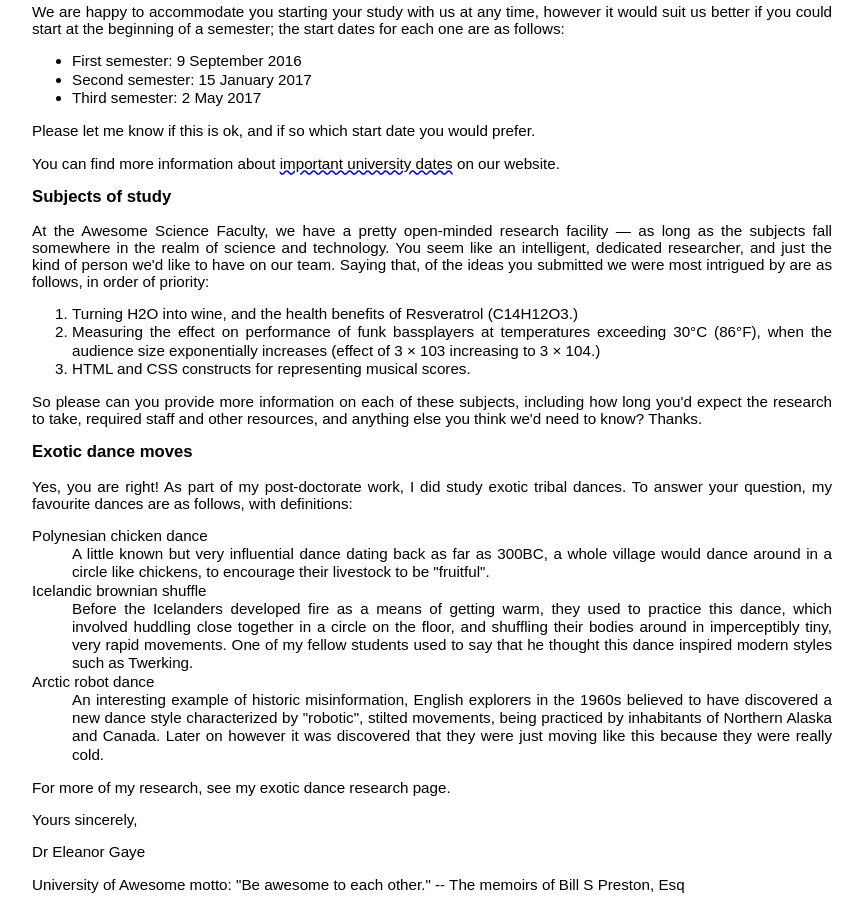
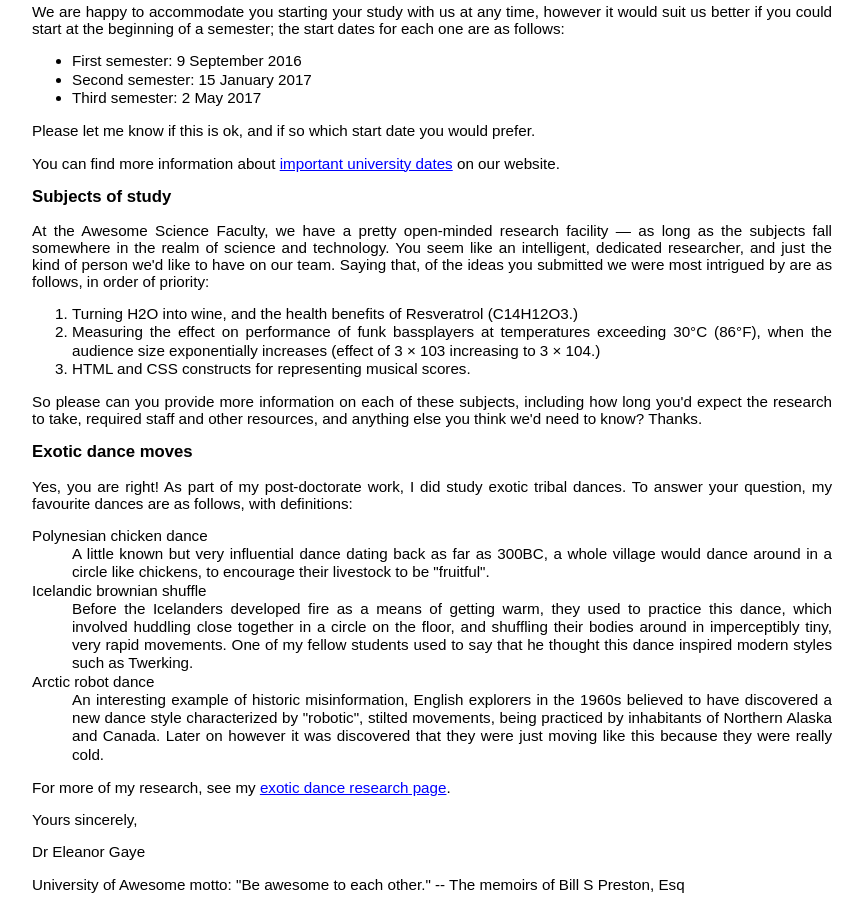
Before and after one commit to ecolmena/AssignHtml, a plain HTML site: page html-assigment-no2.html in a window 1280 px wide. Shown: the part 400-1308 px from the top of the page, without its empty margins (208-1071 px from the left). Drawn offline with Linux system fonts and the light colour scheme.

Commit message:
Complete!

```diff
--- a/html-assigment-no2.html
+++ b/html-assigment-no2.html
@@ -34,8 +34,9 @@
         }
 
         .enfasis {
+            color: blue;
             text-decoration-line: underline;
-            text-decoration-style: wavy;
+            text-decoration-style: solid;
             text-decoration-color: blue;
         }
         .cuerpo {
@@ -132,7 +133,7 @@
                     </dl>
             </section>
             <section id="goodbye">
-                <p> For more of my research, see my exotic dance research page.</p>
+                <p> For more of my research, see my <u class="enfasis"> exotic dance research page</u>.</p>
                 <p>Yours sincerely,</p>
                 <p>Dr Eleanor Gaye</p>
                 <p>University of Awesome motto: "Be awesome to each other." -- The memoirs of Bill S Preston, Esq</p>
```
